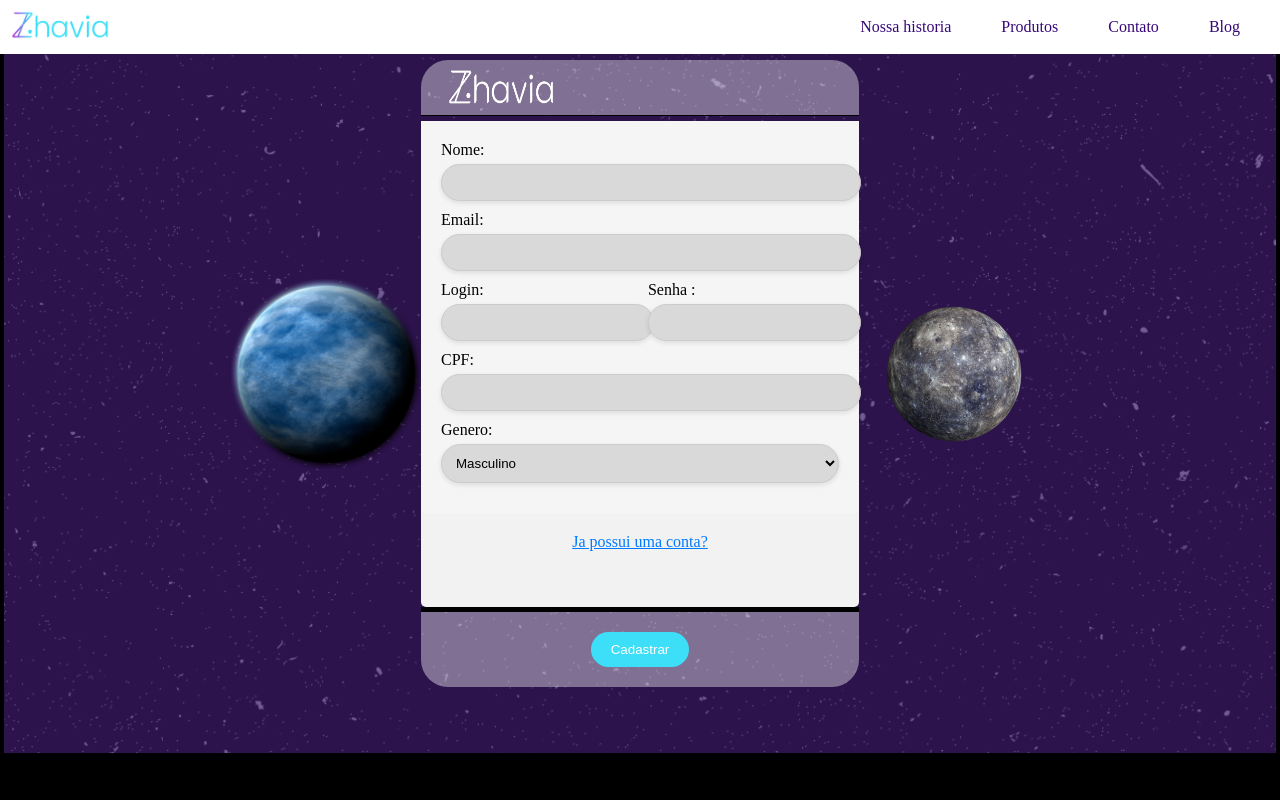
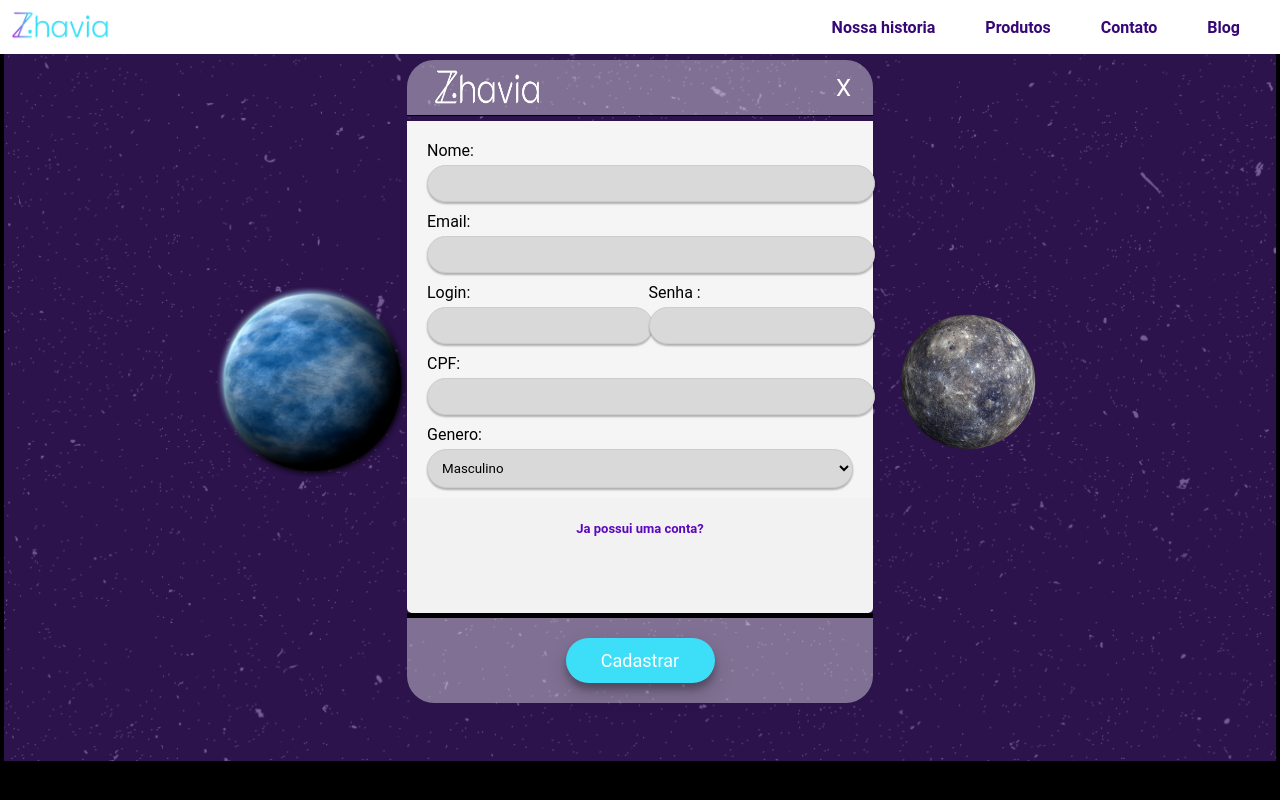
Before and after one commit to andrelsmelo/qa-test, a Next.js app: page / in a window 1280 px wide. Built offline with nearby package versions, Linux system fonts and the light colour scheme.

Commit message:
finished?

```diff
--- a/src/app/globals.css
+++ b/src/app/globals.css
@@ -1,3 +1,6 @@
+* {
+  font-family: 'Roboto', sans-serif;
+}
 
 body {
   margin: 0;
@@ -27,6 +30,8 @@ body {
 
 .header-nav > span {
   margin-left: 40px;
+  font-weight: 600;
+
 }
 
 .header-text {
@@ -34,8 +39,6 @@ body {
   color: #360877;
   font-weight: 500;
 }
-
-
 
 /* globals.css */
 .main-container {
@@ -50,17 +53,19 @@ body {
   border-radius: 5px;
   max-width: 500px;
   width: 100%;
-  padding-bottom: 40px;
+  padding-bottom: 60px;
 }
 
 .form-header {
   display: flex;
-  justify-content: flex-start;
+  /* justify-content: flex-start; */
   margin-bottom: 5px;
   border-bottom: 1px solid black;
   background-color: rgba(255, 255, 255, 0.4);
   border-top-left-radius: 27px;
   border-top-right-radius: 27px;
+  align-items: center;
+  justify-content: space-between;
 }
 
 .form-header > img {
@@ -68,10 +73,20 @@ body {
   padding: 5px;
 }
 
+.form-header a {
+  /* margin-left: 50px;
+  padding: 5px; */
+  padding-right: 22px;
+  font-size: 24px;
+  color: white;
+  text-decoration: none;
+}
+
 .form-body {
   margin-bottom: 20px;
   background-color: #F5F5F5;
   padding: 20px;
+  padding-bottom: 0px;
 }
 
 .form-body label {
@@ -87,7 +102,7 @@ body {
   border-radius: 50px;
   margin-bottom: 10px;
   background-color: #D9D9D9;
-  box-shadow: 0 2px 5px rgba(0, 0, 0, 0.1);
+  box-shadow: rgba(0, 0, 0, 0.15) 0px 2px 2px, rgba(0, 0, 0, 0.15) 0px 2px 2px;
 }
 
 .form-footer {
@@ -107,6 +122,10 @@ body {
   cursor: pointer;
   border-radius: 50px;
   margin: 20px;
+  box-shadow: rgba(0, 0, 0, 0.19) 0px 10px 20px, rgba(0, 0, 0, 0.23) 0px 6px 6px;
+  font-size: large;
+  height: 45px;
+  width: 149px;
 }
 
 .form-footer button:hover {
@@ -115,11 +134,14 @@ body {
 
 p {
   text-align: center;
-  margin-top: 10px;
+  color: #5c07be;
 }
 
 p a {
-  color: #007bff;
+  color: #5c07be;
+  font-weight: 600;
+  text-decoration: none;
+  font-size: small;
 }
 
 p a:hover {
@@ -139,7 +161,6 @@ p a:hover {
   display: flex;
 }
 
-
 .planeta-direita {
   display: flex;
 }
--- a/src/app/page.tsx
+++ b/src/app/page.tsx
@@ -10,6 +10,7 @@ export default function Home() {
       <div>
         <div className="form-header">
           <Image src={'/logo-form.png'} alt={'logo-form'} width={110} height={45} />
+          <a href=''>X</a>
         </div>
         <div className="form-container">
           <form action="">
@@ -38,7 +39,7 @@ export default function Home() {
               </select>
             </div>
             <p>
-              <a href="#">Ja possui uma conta?</a>
+              <a href=''>Ja possui uma conta?</a>
             </p>
           </form>
         </div>
```
